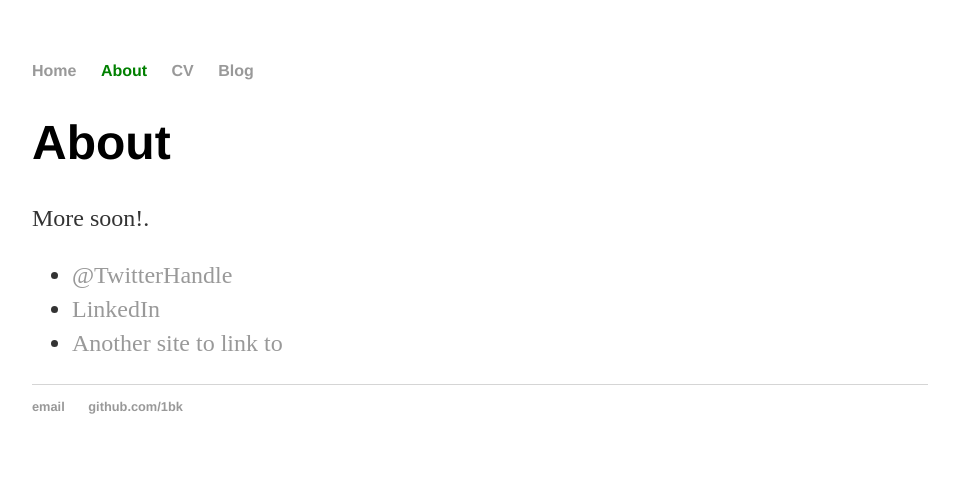
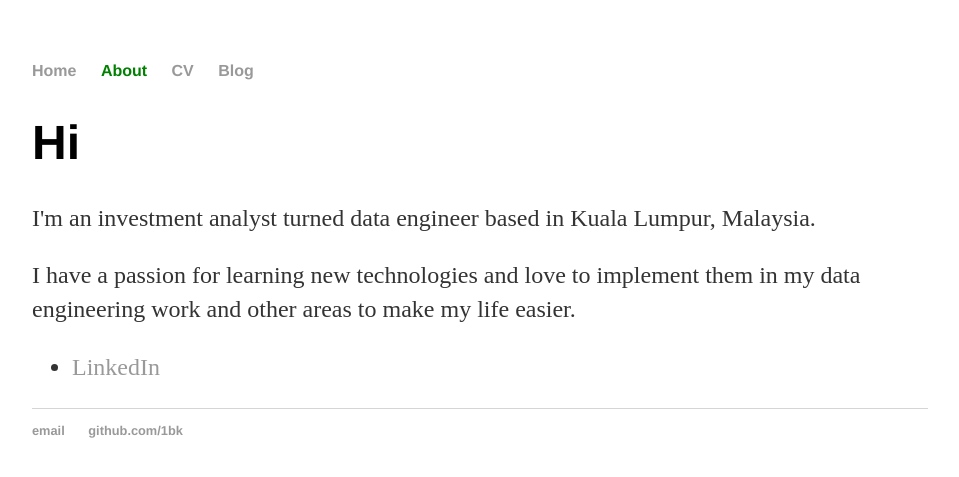
Before and after one commit to 1bk/1bk.github.io, a Jekyll site: the page built from about/index.html, in a window 1280 px wide. Shown: the top 477 px of the page, without its empty margins (160-1119 px from the left). Built offline with Jekyll 4.4.1, drawn with Linux system fonts in a browser that asks for light colours.

Commit message:
Update about page.

```diff
--- a/about/index.html
+++ b/about/index.html
@@ -4,12 +4,13 @@ title: About Lee Boon Keong
 ---
 
 <div class="about">
-  <h1>About</h1>
-  <p>More soon!.</p>
+  <h1>Hi</h1>
+  <p>I'm an investment analyst turned data engineer based in Kuala Lumpur, Malaysia.</p>
+  <p>I have a passion for learning new technologies and love to implement them
+     in my data engineering work and other areas to make my life easier.</p>
 
   <ul class="contacts">
-    <li><a href="#">@TwitterHandle</a></li>
-    <li><a href="#">LinkedIn</a></li>
-    <li><a href="#">Another site to link to</a></li>
+    <li><a href="https://my.linkedin.com/in/leeboonkeong">LinkedIn</a></li>
+<!--    <li><a href="#">Another site to link to</a></li>-->
     </ul>
 </div>
```
